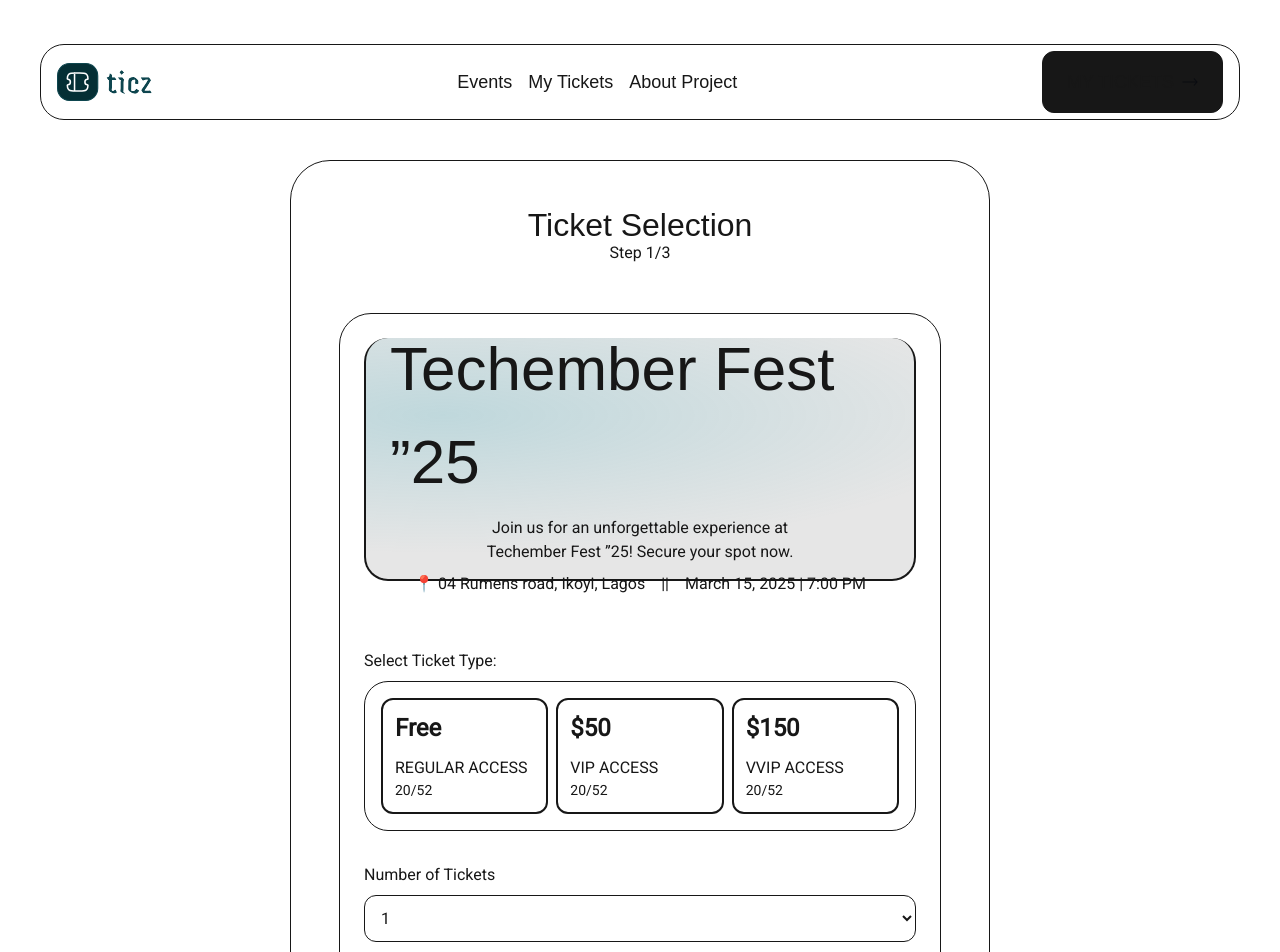
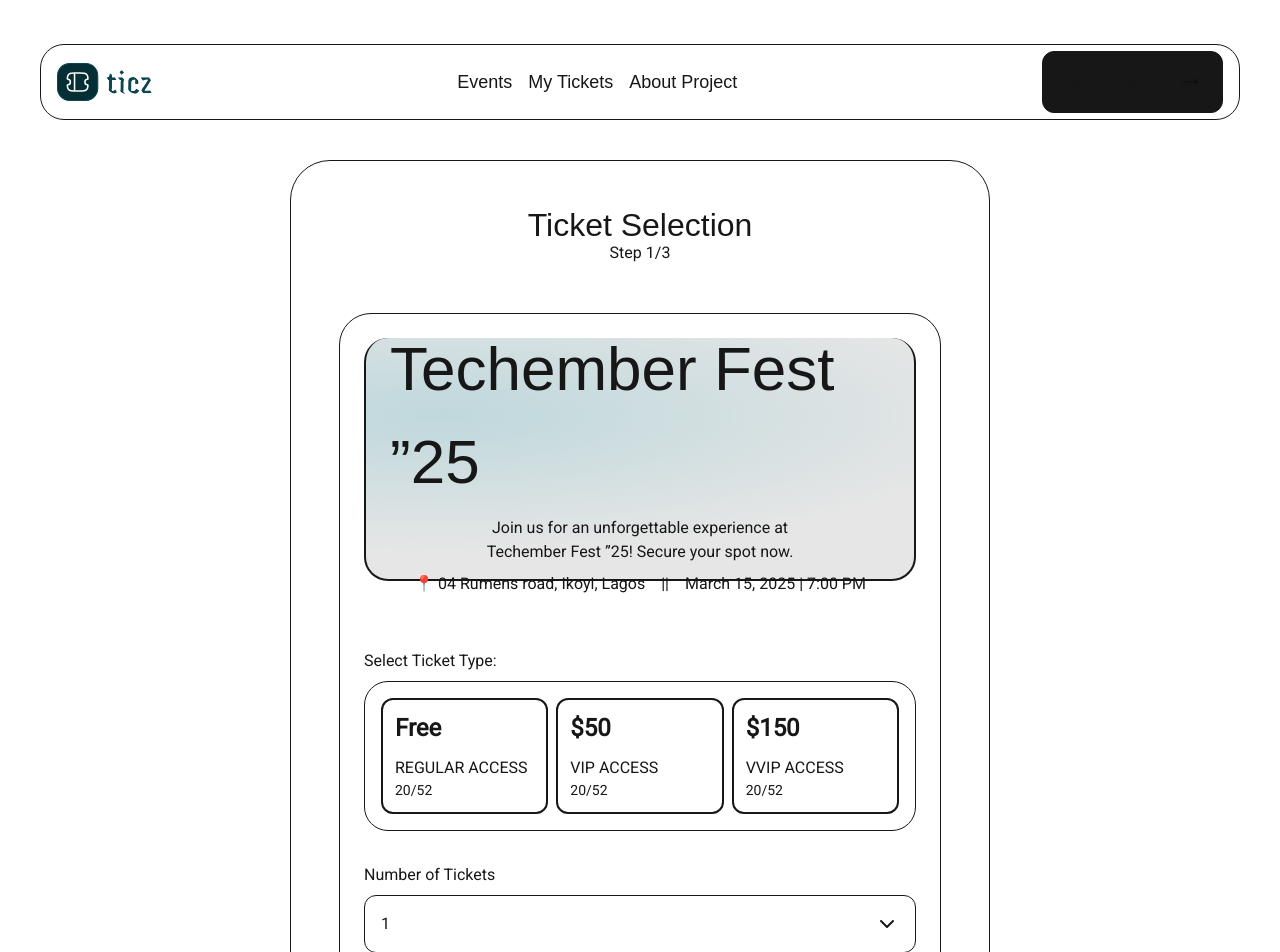
Before and after one commit to nikolasdevs/ticket-generator, a Next.js app: page / in a window 1280 px wide. Shown: the top 952 px of the page. Built offline with nearby package versions, Linux system fonts and the light colour scheme; a web font is replaced by a local one.

Commit message:
adjusted the dropdown icon

```diff
--- a/app/component/TicketBox.tsx
+++ b/app/component/TicketBox.tsx
@@ -1,4 +1,5 @@
 "use client";
+import { ChevronDown } from "lucide-react";
 import Link from "next/link";
 import { useRouter } from "next/navigation";
 import { useState } from "react";
@@ -43,6 +44,13 @@ const TicketBox = () => {
       router.push("/attendee-details");
     } else {
     }
+  };
+
+  const [isOpen, setIsOpen] = useState(false);
+
+  const handleSelect = (num: number) => {
+    setAttendeeCount(num);
+    setIsOpen(false);
   };
 
   return (
@@ -126,17 +134,30 @@ const TicketBox = () => {
 
           <div className="select-type w-full flex flex-col gap-2">
             <p className="w-full"> Number of Tickets</p>
-            <select
-              className="w-full bg-ticket_select flex  justify-between  items-center gap-2 p-3 border border-ticket_box_border rounded-xl outline-none"
-              value={attendeeCount}
-              onChange={(e) => setAttendeeCount(Number(e.target.value))}
-            >
-              {Array.from({ length: 10 }, (_, i) => i + 1).map((num) => (
-                <option key={num} value={num}>
-                  {num}
-                </option>
-              ))}
-            </select>
+
+            <div className="relative w-full">
+              <div
+                className="w-full bg-ticket_select flex justify-between items-center p-4 border border-ticket_box_border rounded-xl cursor-pointer"
+                onClick={() => setIsOpen(!isOpen)}
+              >
+                {attendeeCount}
+                <ChevronDown className="w-6 h-6" />
+              </div>
+
+              {isOpen && (
+                <ul className="absolute left-0 top-full mt-2 w-full bg-ticket_select border border-ticket_box_border rounded-xl shadow-md z-50">
+                  {Array.from({ length: 5 }, (_, i) => i + 1).map((num) => (
+                    <li
+                      key={num}
+                      className="p-3 hover:bg-ticket_box_border rounded-lg cursor-pointer"
+                      onClick={() => handleSelect(num)}
+                    >
+                      {num}
+                    </li>
+                  ))}
+                </ul>
+              )}
+            </div>
           </div>
 
           <div className="w-full sm:h-12 sm:bg-ticket_select flex flex-col sm:flex-row  justify-between  items-center sm:gap-8 gap-4 sm:px-12 sm:border sm:border-ticket_box_border rounded-3xl ">
--- a/package.json
+++ b/package.json
@@ -14,6 +14,7 @@
     "dotenv": "^16.4.7",
     "html-to-image": "^1.11.12",
     "idb": "^8.0.2",
+    "lucide-react": "^0.475.0",
     "next": "15.1.6",
     "react": "^19.0.0",
     "react-dom": "^19.0.0",
```
Also changed, not shown: 1 other file (tests, documents, lock files or other folders).
